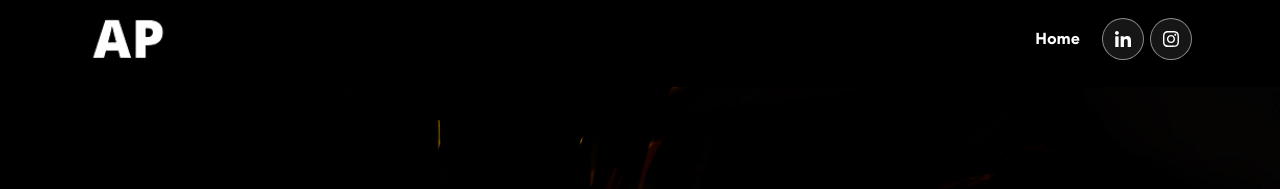
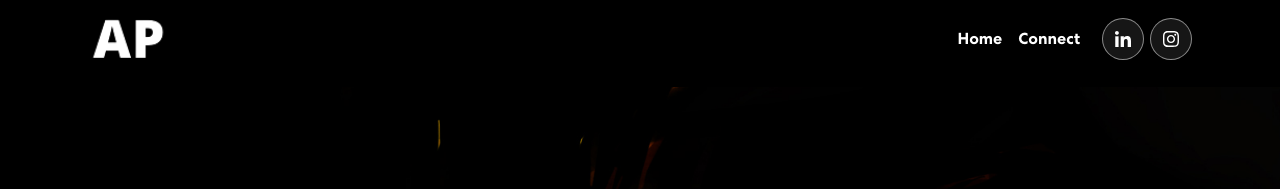
Before and after one commit to anupammaurya6767/Portfolio-Site, a React (Create React App) app: page / in a window 1280 px wide. Shown: the top 189 px of the page. Built offline with nearby package versions, Linux system fonts and the light colour scheme.

Commit message:
Update navBar.js

```diff
--- a/src/components/navBar.js
+++ b/src/components/navBar.js
@@ -25,8 +25,8 @@ const NavBar = () =>
                         <Navbar.Collapse id="basic-navbar-nav">
                         <Nav className="ms-auto">
                             <LinkContainer to="/"><Nav.Item className='active navbar-link navbar-link my-2 mx-2'><strong>Home</strong></Nav.Item></LinkContainer>
-                            {/* <LinkContainer to="/skills"><Nav.Item className='active navbar-link navbar-link my-2 mx-2'><strong>Skills</strong></Nav.Item></LinkContainer>
-                            <Nav.Item className='active navbar-link navbar-link my-2 mx-2 '><strong>Projects</strong></Nav.Item> */}
+                             <LinkContainer to="/contact"><Nav.Item className='active navbar-link navbar-link my-2 mx-2'><strong>Connect</strong></Nav.Item></LinkContainer>
+                            {/*<Nav.Item className='active navbar-link navbar-link my-2 mx-2 '><strong>Projects</strong></Nav.Item> */}
                         </Nav>
                         <span className="nav-text">
                            <div className="social-icon">
```
